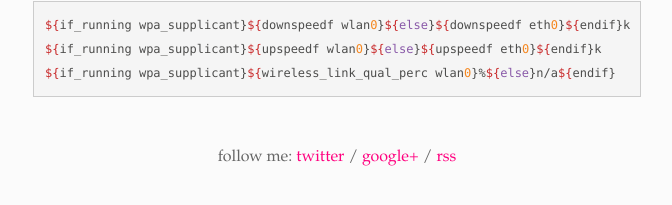
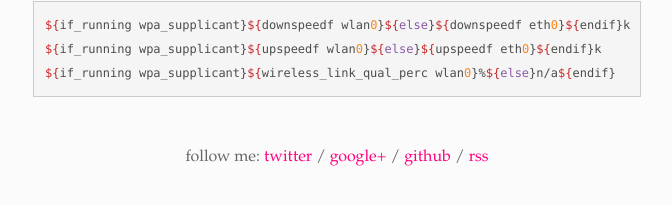
Before and after one commit to xuxiaodong/xuxiaodong.github.com, a Jekyll site: the page built from index.html, in a window 1280 px wide and 900 px high, scrolled down 4188 px. Shown: the part 635-840 px from the top of the window, without its empty margins (303-975 px from the left). Built offline with Jekyll 4.4.1, drawn with Linux system fonts in a browser that asks for light colours; Markdown is read by kramdown in place of the engine named in the settings.

Commit message:
update layouts

```diff
--- a/_layouts/default.html
+++ b/_layouts/default.html
@@ -8,7 +8,7 @@
         <title>{{ page.title }}</title>
         {% endif %}
         <link rel="alternate" type="application/rss+xml" title="Xiaodong Xu" href="http://toy.linuxtoy.org/atom.xml"></link>
-        <link rel="shortcut icon" href="/favicon.ico"></link>
+        <link rel="shortcut icon" href="{{ site.baseurl }}favicon.ico"></link>
         <!-- syntax highlighting css -->
         <link rel="stylesheet" type="text/css" href="{{ site.baseurl }}hljs/styles/tomorrow.css">
         <!-- homepage css -->
@@ -33,7 +33,7 @@
                 {{ content }}
             </div>
             <div id="footer">
-                follow me: <a href="https://twitter.com/xuxiaodong">twitter</a> / <a href="https://plus.google.com/101096637428284023293/" rel="author">google+</a> / <a href="http://toy.linuxtoy.org/atom.xml">rss</a>
+                follow me: <a href="https://twitter.com/xuxiaodong">twitter</a> / <a href="https://plus.google.com/101096637428284023293/" rel="author">google+</a> / <a href="https://github.com/xuxiaodong">github</a> / <a href="http://toy.linuxtoy.org/atom.xml">rss</a>
             </div>
         </div>
         <script src="{{ site.baseurl }}hljs/highlight.pack.js"></script>
```
